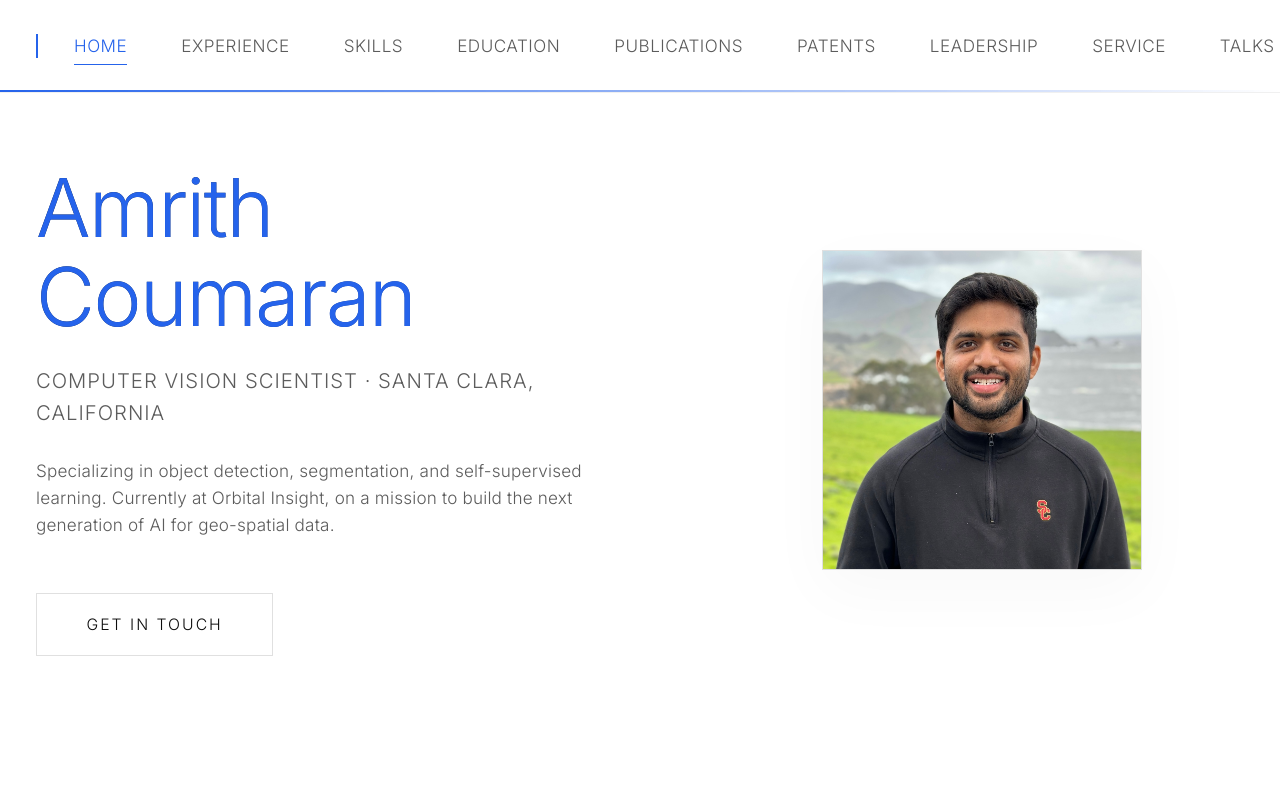
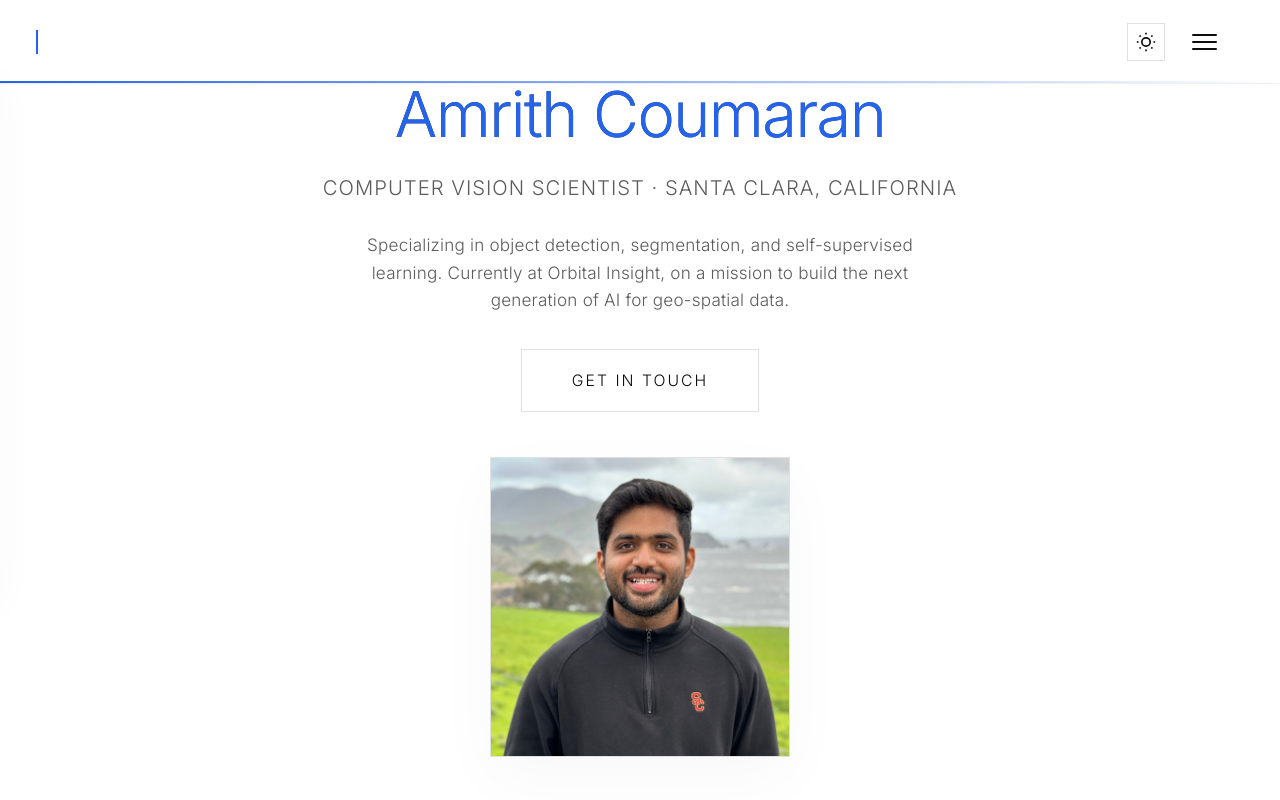
Before and after one commit to amrithc/portfolio, a plain HTML site: page index.html in a window 1280 px wide. Shown: the top 800 px of the page. Drawn offline with Linux system fonts and the light colour scheme.

Commit message:
fix ipad landscape orientation bug

```diff
--- a/index.html
+++ b/index.html
@@ -2,10 +2,10 @@
 <html lang="en">
 <head>
     <meta charset="UTF-8">
-    <meta name="viewport" content="width=device-width, initial-scale=1.0">
+    <meta name="viewport" content="width=device-width, initial-scale=1.0, maximum-scale=5.0, user-scalable=yes">
     <meta name="description" content="Computer Vision Scientist Portfolio - Amrith Coumaran">
     <title>Amrith Coumaran - Computer Vision Scientist</title>
-    <link rel="stylesheet" href="styles.css?v=3.0">
+    <link rel="stylesheet" href="styles.css?v=3.6">
     <link rel="preconnect" href="https://fonts.googleapis.com">
     <link rel="preconnect" href="https://fonts.gstatic.com" crossorigin>
     <link href="https://fonts.googleapis.com/css2?family=Inter:wght@300;400;500;600;700&display=swap" rel="stylesheet">
@@ -411,7 +411,7 @@
                 or interesting projects. Let's connect and explore how computer vision can solve your challenges!
             </p>
             <div class="contact-links">
-                <a href="mailto:acamrithc@gmail.com" class="contact-link">
+                <a href="mailto:acoumaran@gmail.com" class="contact-link">
                     <svg width="24" height="24" viewBox="0 0 24 24" fill="none" stroke="currentColor" stroke-width="2">
                         <path d="M4 4h16c1.1 0 2 .9 2 2v12c0 1.1-.9 2-2 2H4c-1.1 0-2-.9-2-2V6c0-1.1.9-2 2-2z"></path>
                         <polyline points="22,6 12,13 2,6"></polyline>
--- a/styles.css
+++ b/styles.css
@@ -64,6 +64,8 @@
 html {
     scroll-behavior: smooth;
     font-size: 18px;
+    overflow-x: hidden;
+    width: 100%;
 }
 
 body {
@@ -77,6 +79,8 @@ body {
     position: relative;
     font-weight: 300;
     letter-spacing: -0.01em;
+    overflow-x: hidden;
+    width: 100%;
 }
 
 p {
@@ -87,6 +91,8 @@ p {
     max-width: 1280px;
     margin: 0 auto;
     padding: 0 2rem;
+    width: 100%;
+    box-sizing: border-box;
 }
 
 /* Touch target improvements for mobile */
@@ -105,12 +111,16 @@ p {
     top: 0;
     left: 0;
     right: 0;
+    width: 100%;
+    max-width: 100%;
     background: rgba(255, 255, 255, 0.9);
     backdrop-filter: blur(20px) saturate(180%);
     -webkit-backdrop-filter: blur(20px) saturate(180%);
     border-bottom: 1px solid var(--border-light);
     z-index: 1000;
     padding: 1.5rem 0;
+    box-sizing: border-box;
+    overflow-x: hidden;
     transition: all 0.4s cubic-bezier(0.4, 0, 0.2, 1);
 }
 
@@ -139,6 +149,9 @@ p {
     grid-template-columns: 1fr auto 1fr;
     align-items: center;
     gap: 2rem;
+    width: 100%;
+    max-width: 100%;
+    box-sizing: border-box;
 }
 
 .nav-brand {
@@ -174,11 +187,86 @@ p {
     gap: 3rem;
     align-items: center;
     justify-self: center;
+    flex-wrap: nowrap;
+    overflow: visible;
+}
+
+/* Use hamburger menu for tablets and below */
+@media (max-width: 1366px) {
+    .navbar {
+        width: 100%;
+        max-width: 100%;
+        overflow: visible;
+    }
+
+    .navbar .container {
+        grid-template-columns: auto 1fr auto;
+        gap: 1rem;
+        width: 100%;
+        max-width: 100%;
+    }
+
+    .nav-brand {
+        justify-self: start;
+        display: flex;
+        align-items: center;
+    }
+
+    .nav-menu {
+        position: fixed;
+        top: 70px;
+        left: -100%;
+        width: 100%;
+        background: var(--bg-card);
+        flex-direction: column;
+        padding: 2rem;
+        border-bottom: 1px solid var(--border);
+        transition: left 0.3s ease;
+        box-shadow: 0 10px 40px var(--shadow);
+        justify-self: unset;
+        gap: 0;
+        z-index: 999;
+    }
+
+    .nav-menu li {
+        width: 100%;
+    }
+
+    .nav-menu a {
+        display: block;
+        padding: 1rem 0;
+        width: 100%;
+    }
+
+    .nav-menu.active {
+        left: 0;
+    }
+
+    .nav-toggle {
+        display: flex !important;
+        visibility: visible;
+        opacity: 1;
+    }
+
+    .nav-actions {
+        display: flex !important;
+        align-items: center;
+        gap: 1rem;
+        justify-self: end;
+        visibility: visible;
+        opacity: 1;
+    }
+
+    .theme-toggle {
+        display: flex;
+        visibility: visible;
+        opacity: 1;
+    }
 }
 
 @media (max-width: 968px) {
     .nav-menu {
-        gap: 2rem;
+        gap: 0;
     }
 }
 
@@ -539,6 +627,10 @@ section {
     padding: 6rem 0;
     position: relative;
     z-index: 1;
+    width: 100%;
+    max-width: 100%;
+    overflow-x: hidden;
+    box-sizing: border-box;
 }
 
 section > .container {
@@ -1193,6 +1285,112 @@ section > .container {
 /* ============================================
    RESPONSIVE DESIGN
    ============================================ */
+/* iPad and Tablet Styles - Including Landscape */
+@media (max-width: 1366px) and (min-width: 769px) {
+    html, body {
+        overflow-x: hidden;
+        width: 100%;
+        max-width: 100%;
+    }
+
+    .navbar {
+        width: 100%;
+        max-width: 100%;
+        padding: 1.25rem 0;
+        overflow: visible;
+    }
+
+    .navbar .container {
+        grid-template-columns: auto 1fr auto;
+        gap: 1rem;
+    }
+
+    .nav-toggle {
+        display: flex !important;
+        visibility: visible;
+        opacity: 1;
+    }
+
+    .nav-actions {
+        display: flex !important;
+        visibility: visible;
+        opacity: 1;
+    }
+
+    .hero {
+        min-height: auto;
+        padding: 80px 0 60px;
+        width: 100%;
+        max-width: 100%;
+    }
+
+    .hero-content {
+        grid-template-columns: 1fr;
+        gap: 2.5rem;
+        text-align: center;
+        width: 100%;
+        justify-items: center;
+    }
+
+    .hero-text {
+        width: 100%;
+        max-width: 100%;
+        text-align: center;
+        display: flex;
+        flex-direction: column;
+        align-items: center;
+    }
+
+    .hero-title {
+        text-align: center;
+        width: 100%;
+        font-size: 3.5rem;
+    }
+
+    .hero-subtitle {
+        text-align: center;
+        width: 100%;
+    }
+
+    .hero-description {
+        text-align: center !important;
+        margin: 0 auto 2rem !important;
+        max-width: 600px !important;
+        width: 100%;
+    }
+
+    .hero-buttons {
+        justify-content: center !important;
+        width: 100%;
+        display: flex;
+    }
+
+    .hero-image {
+        width: 300px;
+        height: 300px;
+        margin: 0 auto;
+        max-width: 100%;
+    }
+
+    section {
+        padding: 5rem 0;
+        width: 100%;
+        max-width: 100%;
+    }
+
+    .section-title {
+        font-size: 2.5rem;
+        margin-bottom: 3rem;
+    }
+
+    .container {
+        padding: 0 2rem;
+        width: 100%;
+        max-width: 100%;
+        box-sizing: border-box;
+    }
+}
+
 @media (max-width: 968px) {
     .hero-content {
         grid-template-columns: 1fr;
@@ -1231,43 +1429,6 @@ section > .container {
 @media (max-width: 768px) {
     .navbar {
         padding: 1.25rem 0;
-    }
-
-    .navbar .container {
-        grid-template-columns: auto 1fr auto;
-    }
-
-    .nav-menu {
-        position: fixed;
-        top: 70px;
-        left: -100%;
-        width: 100%;
-        background: var(--bg-card);
-        flex-direction: column;
-        padding: 2rem;
-        border-bottom: 1px solid var(--border);
-        transition: left 0.3s ease;
-        box-shadow: 0 10px 40px var(--shadow);
-        justify-self: unset;
-        gap: 0;
-    }
-
-    .nav-menu li {
-        width: 100%;
-    }
-
-    .nav-menu a {
-        display: block;
-        padding: 1rem 0;
-        width: 100%;
-    }
-
-    .nav-menu.active {
-        left: 0;
-    }
-
-    .nav-toggle {
-        display: flex;
     }
 
     .hero {
```
